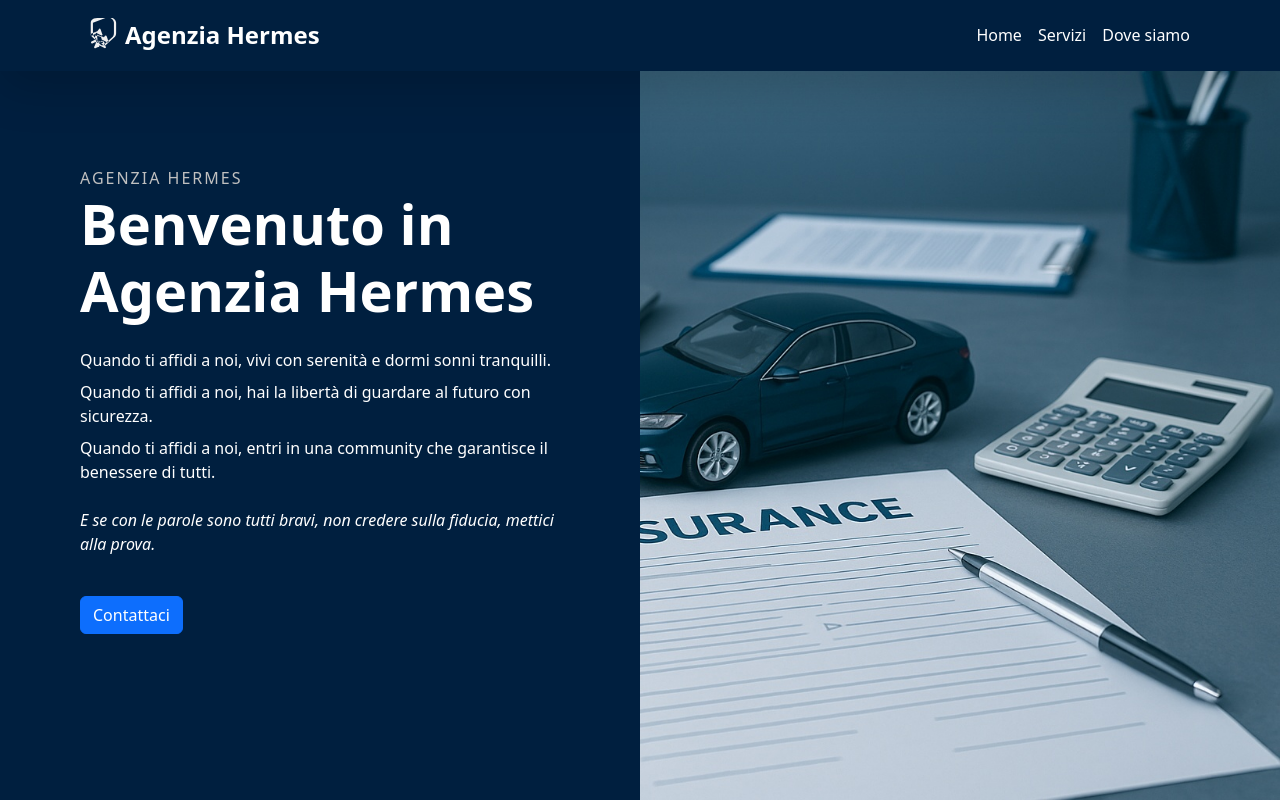
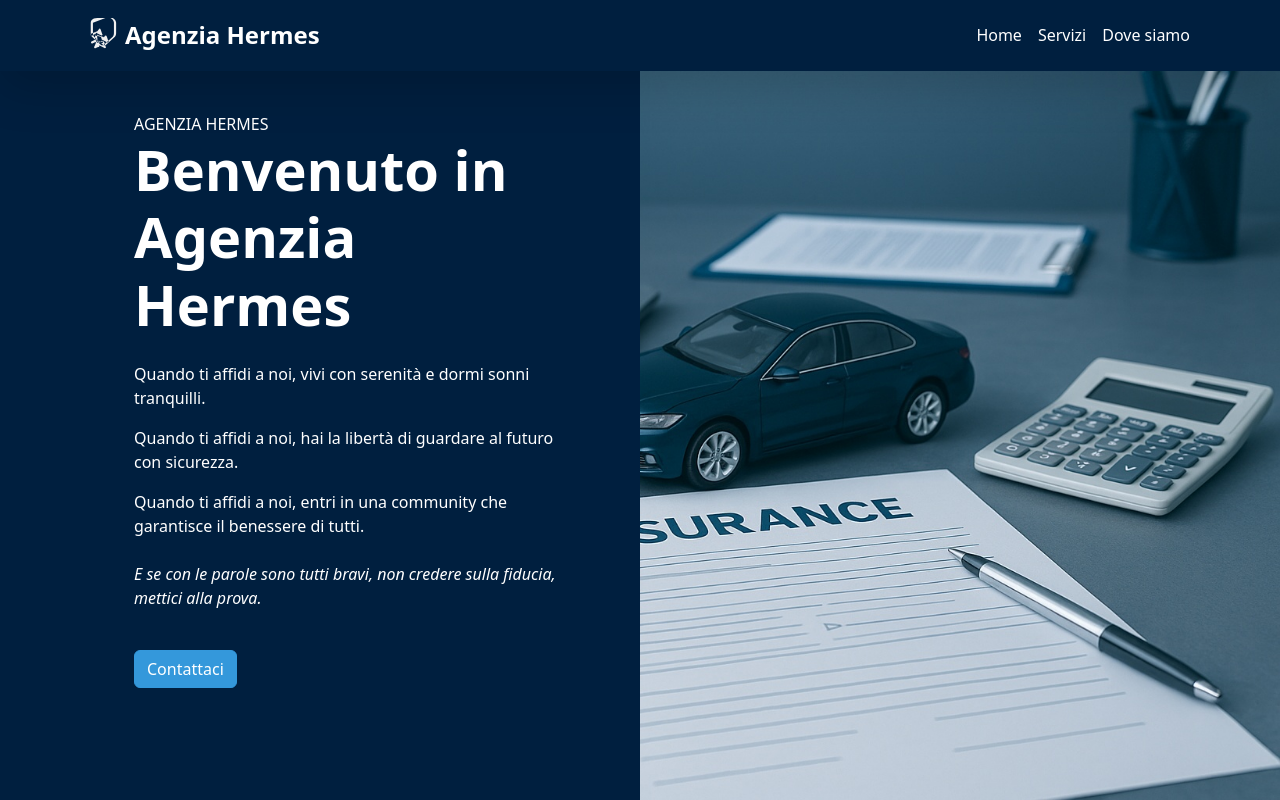
Before and after one commit to Leon9726/agenziaHermes, an Angular app: page /home in a window 1280 px wide. Shown: the top 800 px of the page. Built offline with nearby package versions, Linux system fonts and the light colour scheme.

Commit message:
fix home

```diff
--- a/src/app/modules/public/home/home.component.html
+++ b/src/app/modules/public/home/home.component.html
@@ -1,8 +1,8 @@
-<section class="hero-section">
-  <div class="container-fluid h-100">
-    <div class="row align-items-center h-100">
+<section class="hero-section text-center text-lg-start d-flex align-items-center">
+  <div class="container">
+    <div class="row">
       <div class="col-lg-6 hero-text-container py-5">
-        <div class="hero-text-content">
+        <div class="hero-text-content px-5">
           <div class="flex-grow-1">
             <span class="agency-title">AGENZIA HERMES</span>
             <h1 class="fw-bold mb-3 display-4 text-white">Benvenuto in Agenzia Hermes</h1>
@@ -16,9 +16,6 @@
           <button class="btn btn-primary mt-4">Contattaci</button>
         </div>
       </div>
-
-      <div class="col-lg-6 hero-image-container h-100">
-      </div>
     </div>
   </div>
 </section>
--- a/src/app/modules/public/home/home.component.scss
+++ b/src/app/modules/public/home/home.component.scss
@@ -1,35 +1,60 @@
 .hero-section {
-  /* Imposta l'altezza su 100% della viewport height */
-  height: 100vh;
-  background: #001f3f; /* Sfondo solido e uniforme */
+  min-height: 100vh;
+  position: relative;
   color: white;
-  position: relative;
-  /* Rimuovi il margin-top qui se hai già un div di riempimento */
+  background-color: #001f3f; /* Sfondo uniforme per mobile */
 }
 
-.hero-section.has-fixed-navbar {
-  padding-top: 71px; /* O l'altezza esatta della tua navbar */
+/* Overlay per migliorare la leggibilità del testo su mobile */
+.hero-section::before {
+  content: '';
+  position: absolute;
+  top: 0;
+  left: 0;
+  width: 100%;
+  height: 100%;
+  background-color: rgba(0, 0, 0, 0.5);
+  z-index: 1; /* Assicura che l'overlay sia sopra l'immagine */
 }
 
 .hero-text-container {
-  /* Assicura che il testo sia a sinistra */
-  padding-left: 5rem; /* Margine per il contenuto */
-  padding-right: 5rem;
+  /* Assicuriamo che il testo sia sempre ben posizionato */
+  padding-left: 1rem;
+  padding-right: 1rem;
+  z-index: 2; /* Assicura che il testo sia sopra l'overlay */
+  position: relative;
 }
 
-.hero-image-container {
-  /* Usa la classe di griglia per la colonna a destra e imposta l'immagine di sfondo */
-  background: url('/assets/images/home/agenzia_hermes_originale.jpg') no-repeat center right/cover;
-  min-height: 550px;
+/* Stili specifici per desktop (schermi più grandi di 992px) */
+@media (min-width: 992px) {
+  .hero-section {
+    background: #001f3f; /* Colore solido per la colonna sinistra su desktop */
+  }
+
+  /* La pseudoclasse ::after crea la parte con l'immagine a destra */
+  .hero-section::after {
+    content: '';
+    position: absolute;
+    top: 0;
+    left: 50%;
+    width: 50%;
+    height: 100%;
+    background: url('/assets/images/home/agenzia_hermes_originale.jpg') no-repeat center right/cover;
+    z-index: 0;
+  }
+
+  /* Rimuoviamo l'overlay su desktop */
+  .hero-section::before {
+    background-color: transparent;
+  }
+
+  .hero-text-container {
+    padding-right: 2rem;
+  }
 }
 
-.agency-title {
-  font-weight: 500;
-  letter-spacing: 2px;
-  text-transform: uppercase;
-  color: #c0c0c0; /* Colore grigio chiaro per il titolo */
+/* Stili per il pulsante */
+.btn-primary {
+  background-color: #3498db;
+  border-color: #3498db;
 }
-
-.hero-bullets p {
-  margin-bottom: 0.5rem;
-}
```
